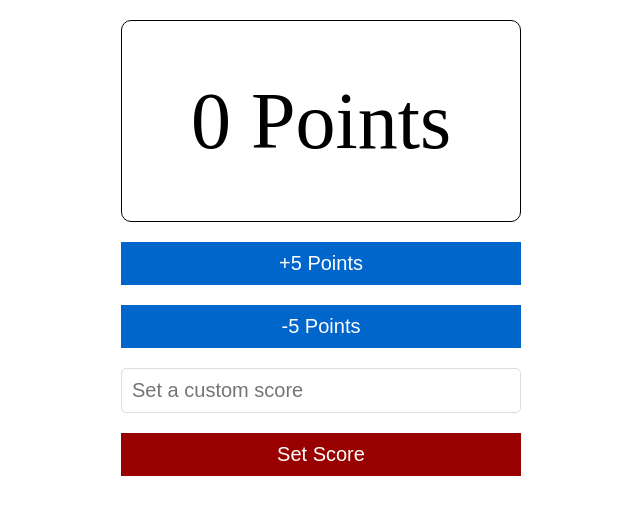
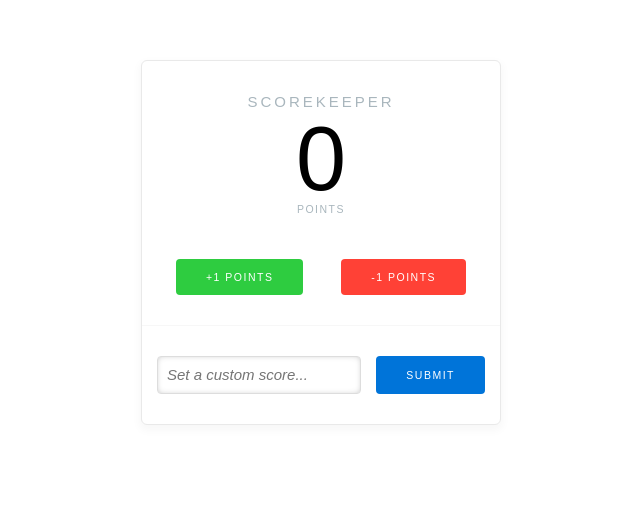
Before and after one commit to mginnard/scorekeeper, a PHP site: page / in a window 1280 px wide. Shown: the top 515 px of the page, without its empty margins (319-959 px from the left). Run offline with PHP 8.4, Linux system fonts and the light colour scheme.

Commit message:
improved layout and styling.

```diff
--- a/index.html
+++ b/index.html
@@ -2,29 +2,26 @@
 <html>
   <head>
     <title>Scorekeeper</title>
+    <link href='https://fonts.googleapis.com/css?family=Open+Sans:400,300italic,300,400italic,600,600italic,700,700italic' rel='stylesheet' type='text/css'>
     <link rel="stylesheet" href="static/css/site.css" />
 
     <script src="static/js/app.js"></script>
   </head>
   <body>
-
-    <div class="container">
-      <div id="score">
-        0 Points
-      </div>
-      <div class="margin-top-20">
-        <button class="button-1" id="increase-5">+5 Points</button>
-      </div>
-      <div class="margin-top-20">
-        <button class="button-1" id="decrease-5">-5 Points</button>
-      </div>
-      <div class="margin-top-20">
-        <input id="custom-score" type="text" placeholder="Set a custom score" />
-      </div>
-      <div class="margin-top-20">
-        <button id="submit-custom-score" class="button-2">Set Score</button>
-      </div>
-    </div>
-
+    <section class="container">
+      <article class="card">
+        <div class="card-display">
+          <div class="card-title">Scorekeeper</div><div class="card-display-count" id="score">0</div><div class="card-display-label">Points</div>
+        </div>
+        <div class="card-button-group">
+          <button class="button-increase" id="increase-point">+1 Points</button>
+          <button class="button-decrease" id="decrease-point">-1 Points</button>
+        </div>
+        <div class="card-footer">
+          <input id="custom-score" type="number" min="0" placeholder="Set a custom score..." />
+          <button class="button-score" id="submit-custom-score">Submit</button>
+        </div>
+      </article>
+    </section>
   </body>
 </html>
--- a/static/css/site.css
+++ b/static/css/site.css
@@ -1,44 +1,110 @@
-body {
-  margin: 0; }
-
-.margin-top-20 {
-  margin-top: 20px; }
-
-.button-1, .button-2 {
-  width: 100%;
-  display: block;
-  border: none;
-  padding: 10px 20px;
-  font-size: 20px;
-  color: #FFF; }
-
-button:hover {
-  cursor: pointer; }
-
-.button-1 {
-  background-color: #06C; }
-
-.button-2 {
-  background-color: #900; }
-
-input[type="text"] {
-  width: 100%;
-  border: #DDDDDD 1px solid;
-  border-radius: 5px;
-  padding: 10px;
-  font-size: 20px;
+* {
   box-sizing: border-box; }
 
-.container {
-  width: 400px;
-  margin-left: auto;
-  margin-right: auto;
-  margin-top: 20px; }
+html {
+  margin: 0;
+  padding: 0;
+  font-weight: 400;
+  line-height: 1.5;
+  font-size: 15px; }
 
-#score {
-  height: 200px;
-  line-height: 200px;
-  font-size: 80px;
-  border: #000 1px solid;
-  text-align: center;
-  border-radius: 10px; }
+body {
+  font-family: "Source Sans Pro", sans-serif;
+  text-rendering: optimizeLegibility;
+  font-kerning: normal;
+  margin: 4rem 2rem; }
+
+.card {
+  background-color: #FFFFFF;
+  max-width: 24rem;
+  margin: 0 auto;
+  box-shadow: 0px 4px 8px 2px rgba(0, 0, 0, 0.03);
+  border-radius: .4rem;
+  border: 1px solid #e9e9e9; }
+
+.card-title {
+  text-transform: uppercase;
+  letter-spacing: .2rem;
+  color: #a9b6bd; }
+
+.card-display {
+  padding: 2rem 1rem;
+  display: relative;
+  text-align: center; }
+
+.card-display-count {
+  font-weight: 200;
+  font-size: 6rem;
+  line-height: 6rem; }
+
+.card-display-label {
+  color: #a9b6bd;
+  font-size: .7rem;
+  line-height: .7rem;
+  text-transform: uppercase;
+  letter-spacing: .1rem; }
+
+.card-button-group {
+  display: flex;
+  justify-content: space-around;
+  padding: 1rem 1rem 2rem; }
+
+button {
+  font-size: .7rem;
+  text-transform: uppercase;
+  letter-spacing: .1rem;
+  cursor: pointer;
+  border: none;
+  padding: .8rem 2rem;
+  color: #FFFFFF;
+  border-radius: 4px;
+  transition: all 80ms ease-in-out; }
+  button:hover {
+    transform: scale(1.1); }
+  button:focus {
+    outline: 0; }
+
+.button-increase,
+.button-decrease {
+  margin: 0 .4rem; }
+
+.button-increase {
+  background-color: #2ECC40; }
+
+.button-decrease {
+  background-color: #FF4136; }
+
+.button-score {
+  background-color: #0074D9;
+  margin-left: 1rem; }
+
+input[type="number"] {
+  width: 100%;
+  font-size: 1rem;
+  border: 1px solid #DDDDDD;
+  border-radius: 4px;
+  padding: .6rem .6rem .64rem;
+  box-shadow: inset 0px 0px 10px -6px rgba(0, 0, 0, 0.75); }
+  input[type="number"]:focus {
+    outline: 0;
+    box-shadow: 0px 0px 10px 1px rgba(0, 116, 217, 0.2);
+    border-color: #4aabff; }
+
+::-webkit-input-placeholder {
+  font-style: italic; }
+
+:-moz-placeholder {
+  /* Firefox 18- */
+  font-style: italic; }
+
+::-moz-placeholder {
+  /* Firefox 19+ */
+  font-style: italic; }
+
+:-ms-input-placeholder {
+  font-style: italic; }
+
+.card-footer {
+  border-top: 1px solid #f7f7f7;
+  padding: 2rem 1rem;
+  display: flex; }
--- a/static/scss/modules/_variables.scss
+++ b/static/scss/modules/_variables.scss
@@ -18,5 +18,6 @@ $silver:    #DDDDDD;
 $gray:      #AAAAAA;
 $black:     #111111;
 
-$font-family-sans:  'Helvetica', sans-serif;
-$font-family-serif: 'Georgia', serif;
+
+$gray-label: #a9b6bd;
+$font-family-sans: 'Source Sans Pro', sans-serif; // <link> from google fonts in <head></head>
--- a/static/scss/site.scss
+++ b/static/scss/site.scss
@@ -1,55 +1,138 @@
 @import 'modules/_variables';
 
-body {
-    margin: 0;
-}
+// Base Layout & Typography Setup
 
-.margin-top-20 {
-    margin-top: 20px;
-}
-
-.button-1, .button-2 {
-    width: 100%;
-    display: block;
-    border: none;
-    padding: 10px 20px;
-    font-size: 20px;
-    color: #FFF;
-}
-
-button:hover {
-    cursor: pointer;
-}
-
-.button-1 {
-    background-color: #06C;
-}
-
-.button-2 {
-    background-color: #900;
-}
-
-input[type="text"] {
-    width: 100%;
-    border: $silver 1px solid;
-    border-radius: 5px;
-    padding: 10px;
-    font-size: 20px;
+* {
     box-sizing: border-box;
 }
 
-.container {
-    width: 400px;
-    margin-left: auto;
-    margin-right: auto;
-    margin-top: 20px;
+html {
+  margin: 0;
+  padding: 0;
+  font-weight: 400;
+  line-height: 1.5;
+  font-size: 15px;
 }
 
-#score {
-    height: 200px;
-    line-height: 200px;
-    font-size: 80px;
-    border: #000 1px solid;
-    text-align: center;
-    border-radius: 10px;
+body {
+  font-family: $font-family-sans;
+  text-rendering: optimizeLegibility;
+  font-kerning: normal;
+  margin: 4rem 2rem;
 }
+
+.container {
+}
+
+.card {
+  background-color: $white;
+  max-width: 24rem;
+  margin: 0 auto;
+  box-shadow: 0px 4px 8px 2px rgba(0,0,0,0.03);
+  border-radius: .4rem;
+  border: 1px solid lighten(silver,16%);
+}
+
+.card-title {
+  text-transform: uppercase;
+  letter-spacing: .2rem;
+  color: $gray-label;
+}
+
+.card-display {
+  padding: 2rem 1rem;
+  display: relative;
+  text-align: center;
+}
+
+.card-display-count {
+  font-weight: 200;
+  font-size: 6rem;
+  line-height: 6rem;
+}
+
+.card-display-label {
+  color: $gray-label;
+  font-size: .7rem;
+  line-height: .7rem;
+  text-transform: uppercase;
+  letter-spacing: .1rem;
+}
+
+.card-button-group {
+  display: flex;
+  justify-content: space-around;
+  padding: 1rem 1rem 2rem;
+}
+
+button {
+  font-size: .7rem;
+  text-transform: uppercase;
+  letter-spacing: .1rem;
+  cursor: pointer;
+  border: none;
+  padding: .8rem 2rem;
+  color: $white;
+  border-radius: 4px;
+  transition: all 80ms ease-in-out;
+  &:hover {
+    transform: scale(1.1);
+  }
+  &:focus {
+    outline: 0;
+  }
+}
+
+.button-increase,
+.button-decrease {
+  margin: 0 .4rem;
+}
+
+.button-increase {
+  background-color: $green;
+}
+
+.button-decrease {
+  background-color: $red;
+}
+
+.button-score {
+  background-color: $blue;
+  margin-left: 1rem;
+}
+
+input[type="number"] {
+  width: 100%;
+  font-size: 1rem;
+  border: 1px solid $silver;
+  border-radius: 4px;
+  padding: .6rem .6rem .64rem;
+  box-shadow: inset 0px 0px 10px -6px rgba(0,0,0,0.75);
+  &:focus {
+    outline: 0;
+    box-shadow: 0px 0px 10px 1px rgba($blue, .2);
+    border-color: lighten($blue,22%);
+  }
+}
+
+::-webkit-input-placeholder {
+  font-style: italic;
+}
+
+:-moz-placeholder { /* Firefox 18- */
+  font-style: italic;
+}
+
+::-moz-placeholder {  /* Firefox 19+ */
+  font-style: italic;
+}
+
+:-ms-input-placeholder {
+  font-style: italic;
+}
+
+.card-footer {
+  border-top: 1px solid lighten($silver,10%);
+  padding: 2rem 1rem;
+  display: flex;
+}
```
